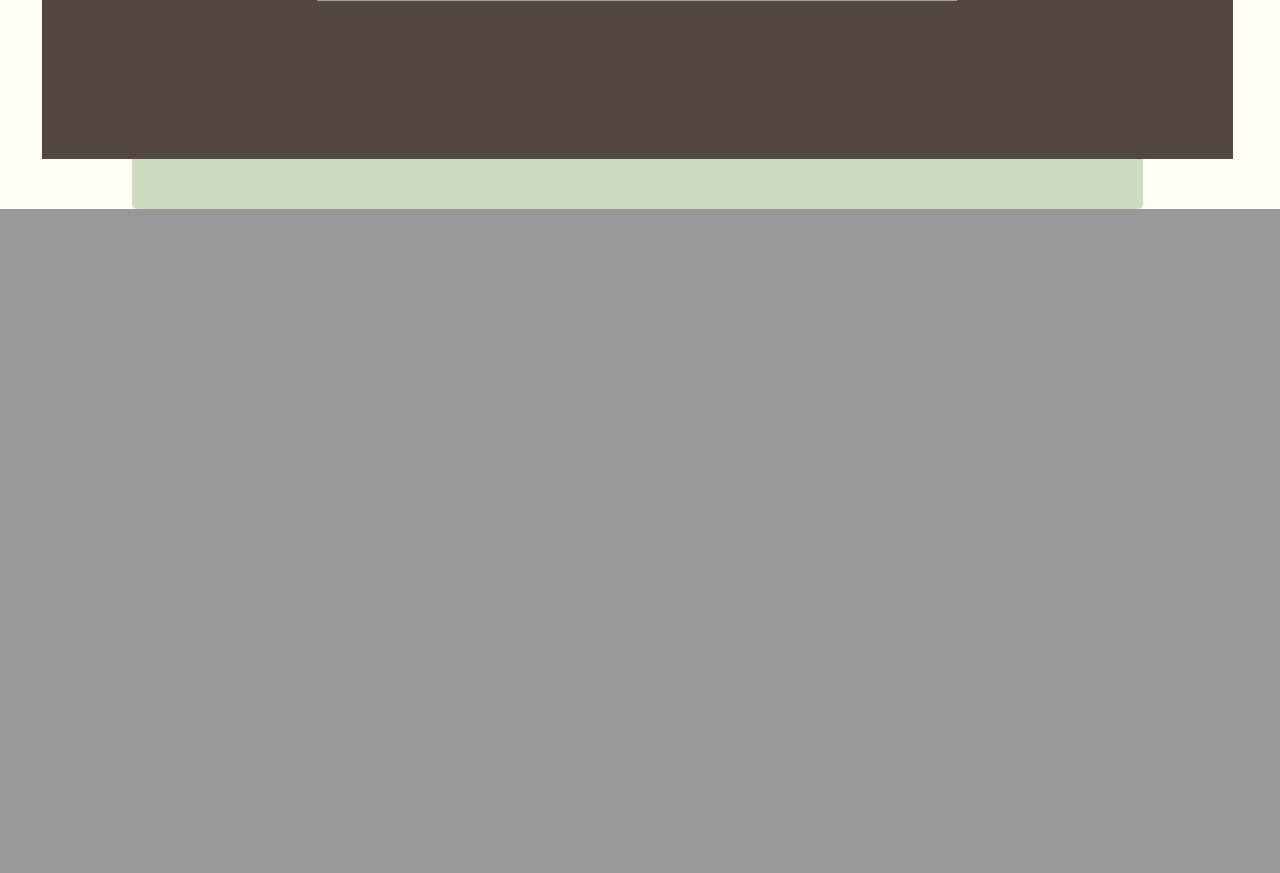
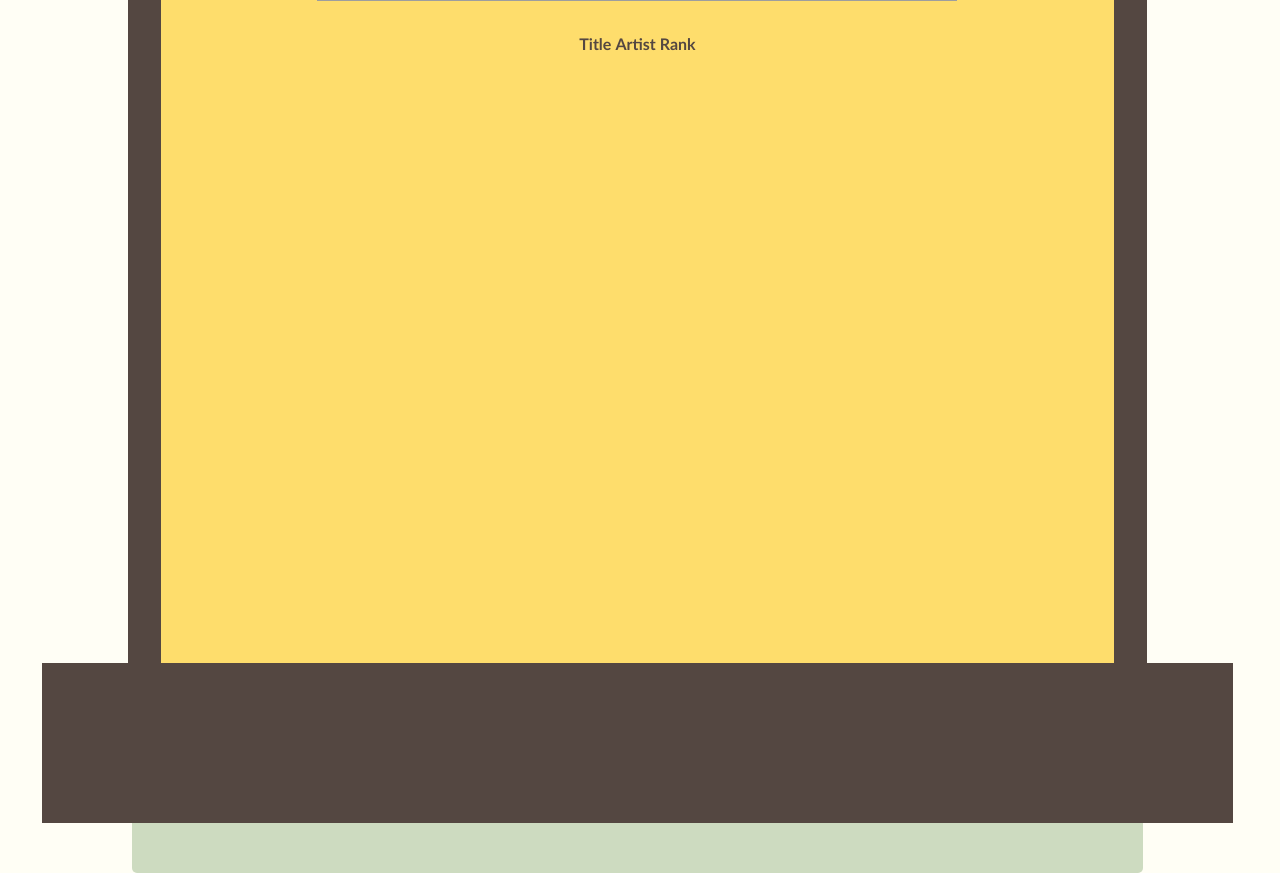
Before and after one commit to taylorbdelaney/project-radioredux, a PHP site: page /?year=1 in a window 1280 px wide. Shown: the part 1064-1937 px from the top of the page. Before the commit the page ends 1273 px from the top, so only its background shows below. Run offline with PHP 8.4, Linux system fonts and the light colour scheme; tables that the repository leaves empty hold one stand-in row (values such as "Sample post"); lists and menus that the app fills with data are empty; grey boxes are pictures that could not be loaded.

Commit message:
Updated DB and Added Playlist
- added column trackID2 to db and populated with api searches including
artist name. I don't think it did much better than the first time though
so we'll have to stay on the lookout for bad songs

- added the playlist underneath the player (feel free to change any css)

```diff
--- a/css/redux_style.css
+++ b/css/redux_style.css
@@ -213,3 +213,42 @@
 	background-color:#544741;
 
 }
+
+div.tableholder {
+	height: 600px;
+	overflow-y: scroll;
+	margin: auto;
+
+}
+
+table {
+	margin: auto;
+	color: #544741;
+}
+
+table td {
+	max-width: 300px;
+	padding: 4px;
+}
+
+table tr:hover {
+	background-color: #ffffff;
+}
+
+td.ranking {
+	text-align: center;
+}
+
+div ::-webkit-scrollbar {
+	width: 12px;
+}
+
+div ::-webkit-scrollbar-track {
+	background-color: #FEDD6C;
+	border-radius: 10px;
+}
+
+div ::-webkit-scrollbar-thumb {
+	border-radius: 10px;
+	background-color: #544741;
+}
--- a/include/radioredux.php
+++ b/include/radioredux.php
@@ -69,13 +69,40 @@
 		$res = perform_query($dbc, $query);
 		$out = array();
 		while ($row = mysqli_fetch_array($res, MYSQLI_ASSOC)) {
-			if ($row['trackID'] != '') {
-				$out[] = $row['trackID'];
+			if ($row['trackID2'] != '') {
+				$out[] = $row['trackID2'];
 			}
 		}
 		disconnect_from_db_simple($dbc);
 
 		shuffle($out);
+		return $out;
+	}
+
+	// call example: getAllDB(2010);
+	// returns array of db entries
+	function getAllDB($year) {
+		$dbc = connect_to_db();
+		$query = 'select * from radio_redux_test where year = '.$year;
+		$res = perform_query($dbc, $query);
+		$out = array();
+		while ($row = mysqli_fetch_array($res, MYSQLI_ASSOC)) {
+			$out[] = $row;
+		}
+		disconnect_from_db_simple($dbc);
+
+		shuffle($out);
+		return $out;
+	}
+
+	// calling getSongsFromRes(getAllDB(2010)) is equivalent to calling getSongsDB(2010)
+	function getSongsFromRes($dbarray) {
+		$out = array();
+		foreach ($dbarray as $row) {
+			if ($row['trackID2'] != '') {
+				$out[] = $row['trackID2'];
+			}
+		}
 		return $out;
 	}
 
@@ -97,3 +124,54 @@
 		}
 		disconnect_from_db_simple($dbc);
 	}
+
+	function showPlaylist($lst) {
+		echo "<br><br><div class=\"tableholder\" id=\"tbh\"><table id=\"tb\"><tr><th>Title</th><th>Artist</th><th>Rank</th></tr>";
+		foreach ($lst as $val) {
+			echo "<tr><td>".$val['title']."</td><td>".$val['artist']."</td><td class=\"ranking\">".$val['rank']."</td></tr>";
+		}
+		echo "</table></div><br><br>";
+	}
+
+
+	function updateDBwithTrackIDs2() {
+		$dbc = connect_to_db();
+		//foreach (range(1960, 2015) as $year) {
+		foreach (range(2001, 2015) as $year) {
+			$query = 'select title from radio_redux_test where year = '.$year;
+			$res = perform_query($dbc, $query);
+			while ($row = mysqli_fetch_array($res, MYSQLI_ASSOC)) {
+				$id = getTrackID(getTrackURL2($row['title'], $row['artist']));
+				$query = "update radio_redux_test set trackID2 = '".$id."' where title = \"".$row['title']."\" and year = ".$year;
+				perform_query($dbc, $query);
+			}
+		}
+		disconnect_from_db_simple($dbc);
+		echo "done up to ".$year;
+	}
+
+
+	// returns the spotify track url
+	function getTrackURL2($trackname, $artist) {
+		$trackname = urlencode($trackname);
+		$ch = curl_init();
+
+		// set url
+		curl_setopt($ch, CURLOPT_URL, "https://api.spotify.com/v1/search?q=".$trackname."%20".$artist."&type=track");
+
+		//return the transfer as a string
+		curl_setopt($ch, CURLOPT_RETURNTRANSFER, 1);
+
+		// $output contains the output string
+		$output = curl_exec($ch);
+
+		// close curl resource to free up system resources
+		curl_close($ch);
+
+		$data = json_decode($output);
+
+		$trackURL = $data -> tracks -> items[0] -> href;
+		$url = preg_match('"https://api.spotify.com/v1/tracks/[A-Za-z0-9]+"', $trackURL, $matches);
+
+		return $matches[0];
+	}
--- a/index.php
+++ b/index.php
@@ -57,8 +57,10 @@
 				if (isset($_GET['year'])) {
 					error_reporting(E_ERROR);
 					$yr = $_GET['year'];
-					$toPlay = getSongsDB(intval($yr));
+					$plist = getAllDB($yr);
+					$toPlay = getSongsFromRes($plist);
 					embedit($yr,$toPlay);
+					showPlaylist($plist);
 				}
 				else {
 					//displayform();
--- a/scripts/radioredux.js
+++ b/scripts/radioredux.js
@@ -4,4 +4,6 @@
 			$('#yearForm').submit();
 		}
 	});
+
+	$('#tbh').width($('#tb').width()+30);
 });
```
